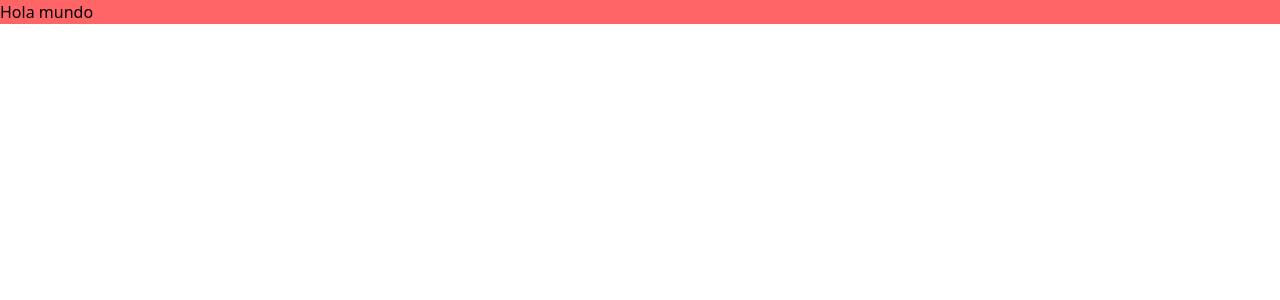
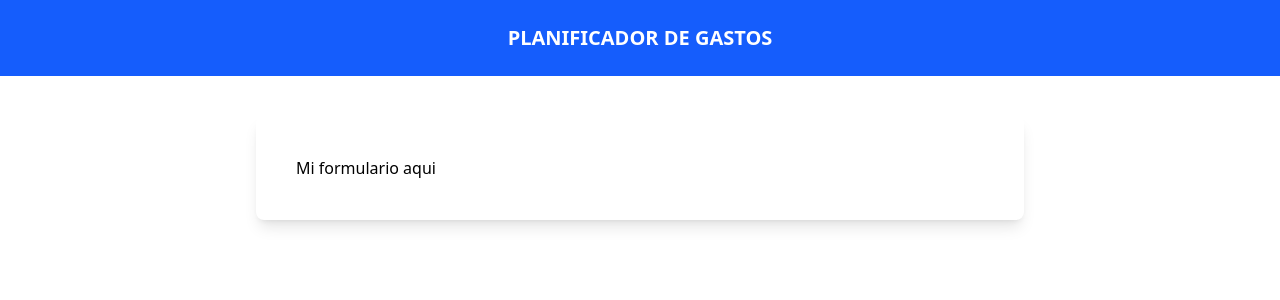
Before and after one commit to DaimerBaron/control-gastos-practice, a React (Vite) app: page / in a window 1280 px wide. Shown: the top 300 px of the page. Built offline with nearby package versions, Linux system fonts and the light colour scheme.

Commit message:
refactor: restructure App component layout with header and main content

```diff
--- a/src/App.tsx
+++ b/src/App.tsx
@@ -3,7 +3,13 @@ function App() {
 
   return (
    <>
-    <p className='bg-red-400'>Hola mundo</p>
+    <header className="bg-blue-600 py-6 h-max-72" >
+      <h1 className="uppercase text-white text-center text-xl font-black">Planificador de gastos</h1>
+    </header>
+    <div className=" max-w-3xl bg-white rounded-lg mx-auto mt-10 shadow-lg p-10">
+      <p>Mi formulario aqui </p>
+    </div>
+
    </>
   )
 }
```
